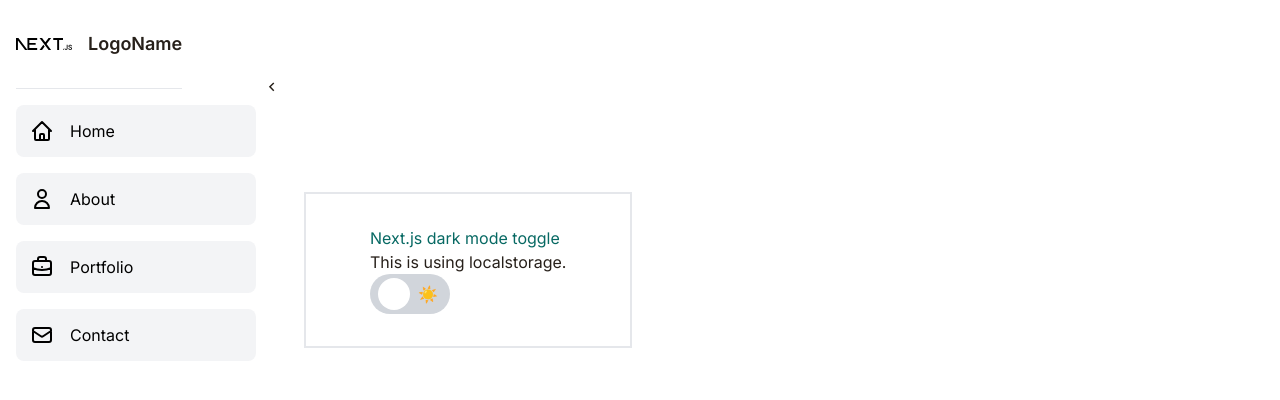
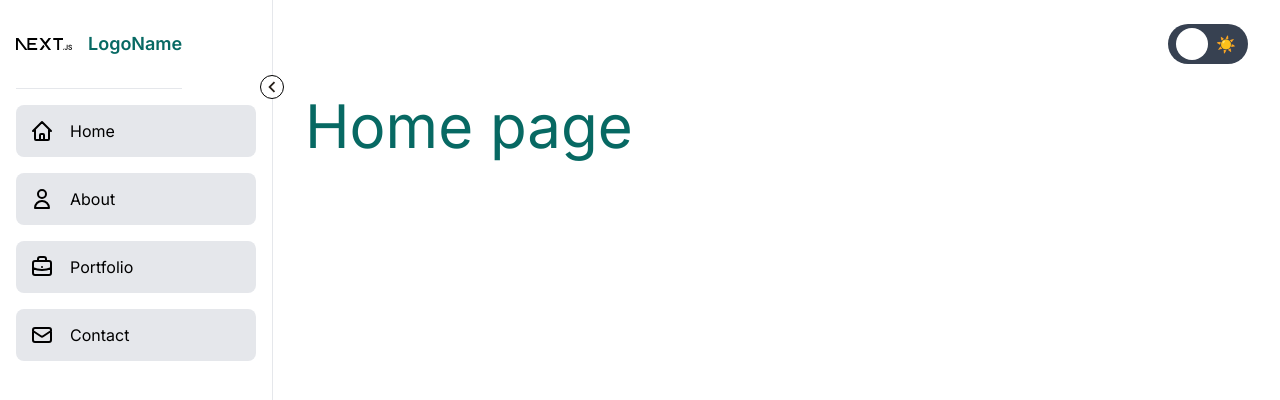
Before and after one commit to jenmwa/next-js-darkmode, a Next.js app: page / in a window 1280 px wide. Shown: the top 400 px of the page. Built offline with nearby package versions, Linux system fonts and the light colour scheme.

Commit message:
ADD darkmode css

```diff
--- /dev/null
+++ b/src/app/Sidebaritems.tsx
@@ -0,0 +1,30 @@
+import React from "react";
+import {
+  HiOutlineBriefcase,
+  HiOutlineHome,
+  HiOutlineMail,
+  HiOutlineUser,
+} from "react-icons/hi";
+
+export const sidebarItems = [
+  {
+    name: "Home",
+    href: "/",
+    icon: <HiOutlineHome />,
+  },
+  {
+    name: "About",
+    href: "/about",
+    icon: <HiOutlineUser />,
+  },
+  {
+    name: "Portfolio",
+    href: "/portfolio",
+    icon: <HiOutlineBriefcase />,
+  },
+  {
+    name: "Contact",
+    href: "/contact",
+    icon: <HiOutlineMail />,
+  },
+];
--- /dev/null
+++ b/src/app/_components/Header.tsx
@@ -0,0 +1,13 @@
+import ThemeToggle from "./ThemeToggle";
+
+export const Header = () => {
+  return (
+    <>
+      <header className="w-screen h-auto fixed flex justify-end">
+        <div className="py-6 pr-8">
+          <ThemeToggle></ThemeToggle>
+        </div>
+      </header>
+    </>
+  );
+};
--- a/src/app/_components/Sidebar.tsx
+++ b/src/app/_components/Sidebar.tsx
@@ -3,46 +3,15 @@
 import Image from "next/image";
 import Link from "next/link";
 import { useContext, useEffect, useState } from "react";
-import { AiOutlineHome } from "react-icons/ai";
-import { BsPeople } from "react-icons/bs";
-import { FiMail } from "react-icons/fi";
+
 import {
   MdOutlineKeyboardArrowLeft,
   MdOutlineKeyboardArrowRight,
 } from "react-icons/md";
 import { SidebarContext } from "./SidebarContext";
-import ThemeSwitch from "./ThemeSwitch";
-import { FaCode } from "react-icons/fa";
-import {
-  HiBriefcase,
-  HiOutlineBriefcase,
-  HiOutlineHome,
-  HiOutlineMail,
-  HiOutlineUser,
-} from "react-icons/hi";
 
-const sidebarItems = [
-  {
-    name: "Home",
-    href: "/",
-    icon: <HiOutlineHome />,
-  },
-  {
-    name: "About",
-    href: "/about",
-    icon: <HiOutlineUser />,
-  },
-  {
-    name: "Portfolio",
-    href: "/portfolio",
-    icon: <HiOutlineBriefcase />,
-  },
-  {
-    name: "Contact",
-    href: "/contact",
-    icon: <HiOutlineMail />,
-  },
-];
+import ThemeToggle from "./ThemeToggle";
+import { sidebarItems } from "../Sidebaritems";
 
 export const Sidebar = () => {
   const { toggleSidebar, isCollapsed } = useContext(SidebarContext);
@@ -58,9 +27,9 @@ export const Sidebar = () => {
 
   return (
     <>
-      <div className="relative ">
+      <div className="relative border-r z-10 ">
         <button
-          className="absolute right-0 top-[4.7rem] border-none bg-[var(--color-bg)] w-6 h-6 border border-[var(--color-border)] rounded-full flex justify-center items-center cursor-pointer transform translate-x-1/2 text-[1.1rem]"
+          className="absolute right-0 top-[4.7rem] border-black bg-[var(--color-bg-secondary)] text-[var(--color-text-primary)] w-6 h-6 border rounded-full flex justify-center items-center cursor-pointer transform translate-x-1/2 text-[1.5rem]"
           onClick={toggleSidebar}
         >
           {isCollapsed ? (
@@ -70,10 +39,10 @@ export const Sidebar = () => {
           )}
         </button>
         <aside
-          className="w-[17rem] h-full bg-[var(--color-bg)] p-4 transition-all duration-400 ease-[cubic-bezier(0.175, 0.885, 0.32, 1.1)] overflow-hidden dark:bg-black"
+          className="w-[17rem] h-full bg-[var(--color-bg-secondary)] p-4 transition-all duration-400 ease-[cubic-bezier(0.175, 0.885, 0.32, 1.1)] overflow-hidden dark:bg-black"
           data-collapse={isCollapsed}
         >
-          <div className="w-max flex items-center gap-4 pb-4 mb-4 border-b border-[var(--color-border)]">
+          <div className="w-max flex items-center gap-4 pb-4 mb-4 border-b ">
             <Image
               src="/next.svg"
               width={80}
@@ -81,9 +50,13 @@ export const Sidebar = () => {
               className="w-[3.5rem] h-[3.5rem] object-contain rounded-2xl"
               alt={""}
             />
-            <p className="text-lg font-semibold sidebar__logo-name dark:text-red-300">
-              LogoName
-            </p>
+            {!isCollapsed ? (
+              <p className="text-lg font-semibold text-[var(--color-text-secondary)]">
+                LogoName
+              </p>
+            ) : (
+              ""
+            )}
           </div>
 
           <ul className="list-none">
@@ -91,17 +64,19 @@ export const Sidebar = () => {
               <li key={index}>
                 <Link
                   href={item.href}
-                  className=" text-base no-underline text-black p-3.5 pl-3.5 pr-4 flex items-center bg-[var(--color-sidebar-item)] mb-4 rounded-lg active:text-slate-900 active:bg-slate-200 hover:bg-slate-700 hover:text-slate-50"
+                  className=" text-base no-underline text-black p-3.5 pl-3.5 pr-4 flex items-center bg-gray-200 mb-4 rounded-lg active:text-slate-900 active:bg-slate-200 hover:bg-slate-900 hover:text-slate-50 "
                 >
                   <div className="inline-block text-2xl mr-2">{item.icon}</div>
-                  <span className="ml-2 sidebar__name">{item.name}</span>
+                  <span className="ml-2 sidebar__name dark:bg-red-300">
+                    {item.name}
+                  </span>
                 </Link>{" "}
               </li>
             ))}
           </ul>
-          <div>
-            <ThemeSwitch></ThemeSwitch>
-          </div>
+          {/* <div>
+            <ThemeToggle></ThemeToggle>
+          </div> */}
         </aside>
       </div>
     </>
--- a/src/app/_components/ThemeToggle.tsx
+++ b/src/app/_components/ThemeToggle.tsx
@@ -37,11 +37,12 @@ const ThemeToggle = () => {
       type="button"
       onClick={toggleTheme}
       className={`relative flex items-center justify-around w-20 h-10 p-1 border-0 rounded-full cursor-pointer transition-all duration-250 ease-in-out ${
-        activeTheme === "light" ? "bg-gray-300" : "bg-gray-700"
+        // activeTheme === "light" ? "bg-gray-700" : "bg-gray-900"
+        activeTheme === "light" ? "bg-gray-700" : "bg-gray-500"
       } focus:outline-none focus-visible:outline-offset-2 hover:shadow-lg`}
     >
       <span
-        className={`absolute top-1 left-2 w-8 h-8 rounded-full bg-white transition-transform duration-250 ease-in-out ${
+        className={`absolute top-1  left-2 w-8 h-8 rounded-full bg-white transition-transform duration-250 ease-in-out ${
           activeTheme === "dark" ? "transform translate-x-full" : ""
         }`}
       />
--- /dev/null
+++ b/src/app/about/page.tsx
@@ -0,0 +1,11 @@
+export default function About() {
+  return (
+    <>
+      <div className="flex justify-center pt-28">
+        <main className="dark:bg-black dark:text-white">
+          <h1 className="text-4xl">About page</h1>
+        </main>
+      </div>
+    </>
+  );
+}
--- /dev/null
+++ b/src/app/contact/page.tsx
@@ -0,0 +1,11 @@
+export default function Contact() {
+  return (
+    <>
+      <div className="flex justify-center pt-28">
+        <main className="dark:bg-black dark:text-white">
+          <h1 className="text-4xl">Contact page</h1>
+        </main>
+      </div>
+    </>
+  );
+}
--- a/src/app/globals.css
+++ b/src/app/globals.css
@@ -24,6 +24,8 @@ body[data-theme="light"] {
   --color-text-primary: #27201a;
   --color-text-secondary: #076963;
   --color-bg-primary: #fff;
+  --color-bg-secondary: #fff;
+
   --color-bg-toggle: #1E90FF;
 }
 
@@ -31,6 +33,7 @@ body[data-theme="dark"] {
   --color-text-primary: #e3e3e3;
   --color-text-secondary: #ff6b00;
   --color-bg-primary: #15232d;
+  --color-bg-secondary: #434e56;
   --color-bg-toggle: #a9a9a9;
 }
 
--- a/src/app/layout.tsx
+++ b/src/app/layout.tsx
@@ -6,6 +6,7 @@ import Head from "next/head";
 import { Provider } from "./utils/Provider";
 import { Sidebar } from "./_components/Sidebar";
 import SidebarProvider from "./_components/SidebarContext";
+import { Header } from "./_components/Header";
 //src/app/utils/Providers.tsx
 
 const inter = Inter({ subsets: ["latin"] });
@@ -50,6 +51,7 @@ export default function RootLayout({
       <body className={`${inter.className} layout`}>
         <SidebarProvider>
           <Sidebar></Sidebar>
+          <Header></Header>
           {children}
           {/* <Providers>{children}</Providers> */}
           {/* <Provider>{children}</Provider> */}
--- a/src/app/page.tsx
+++ b/src/app/page.tsx
@@ -1,20 +1,21 @@
 import dynamic from "next/dynamic";
-import ThemeSwitch from "./_components/ThemeSwitch";
+// import ThemeSwitch from "./_components/ThemeSwitch";
 
-const DynamicThemeToggle = dynamic(() => import("./_components/ThemeToggle"), {
-  ssr: false,
-});
+// const DynamicThemeToggle = dynamic(() => import("./_components/ThemeToggle"), {
+//   ssr: false,
+// });
 
 export default function Home() {
   return (
     <>
-      <div className="flex justify-center pt-48">
+      <div className="flex justify-center pt-24">
         <main className="dark:bg-black dark:text-white">
-          <div className="border-2 py-8 px-16 ">
+          <h1 className="text-6xl">Home page</h1>
+          {/* <div className="border-2 py-8 px-16 ">
             <h1>Next.js dark mode toggle</h1>
             <h4>This is using localstorage.</h4>
             <DynamicThemeToggle />
-          </div>
+          </div> */}
           {/* <div className="border-2 py-8 px-16">
             <h1>Next.js dark mode toggle v2</h1>
             <h4>This is using next-themes.</h4>
--- /dev/null
+++ b/src/app/portfolio/page.tsx
@@ -0,0 +1,11 @@
+export default function Portfolio() {
+  return (
+    <>
+      <div className="flex justify-center pt-28">
+        <main className="dark:bg-black dark:text-white">
+          <h1 className="text-4xl">Portfolio page</h1>
+        </main>
+      </div>
+    </>
+  );
+}
```
